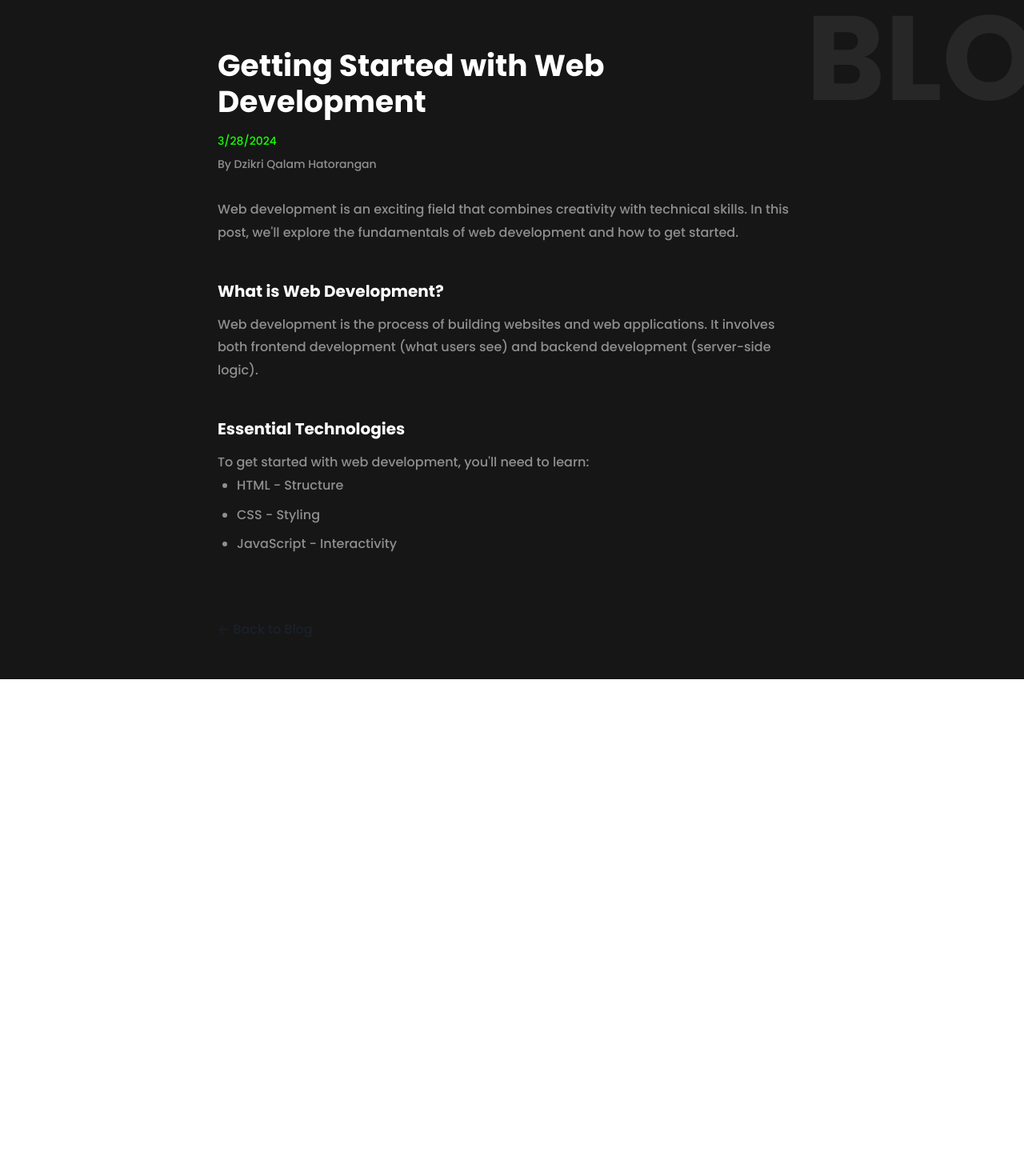
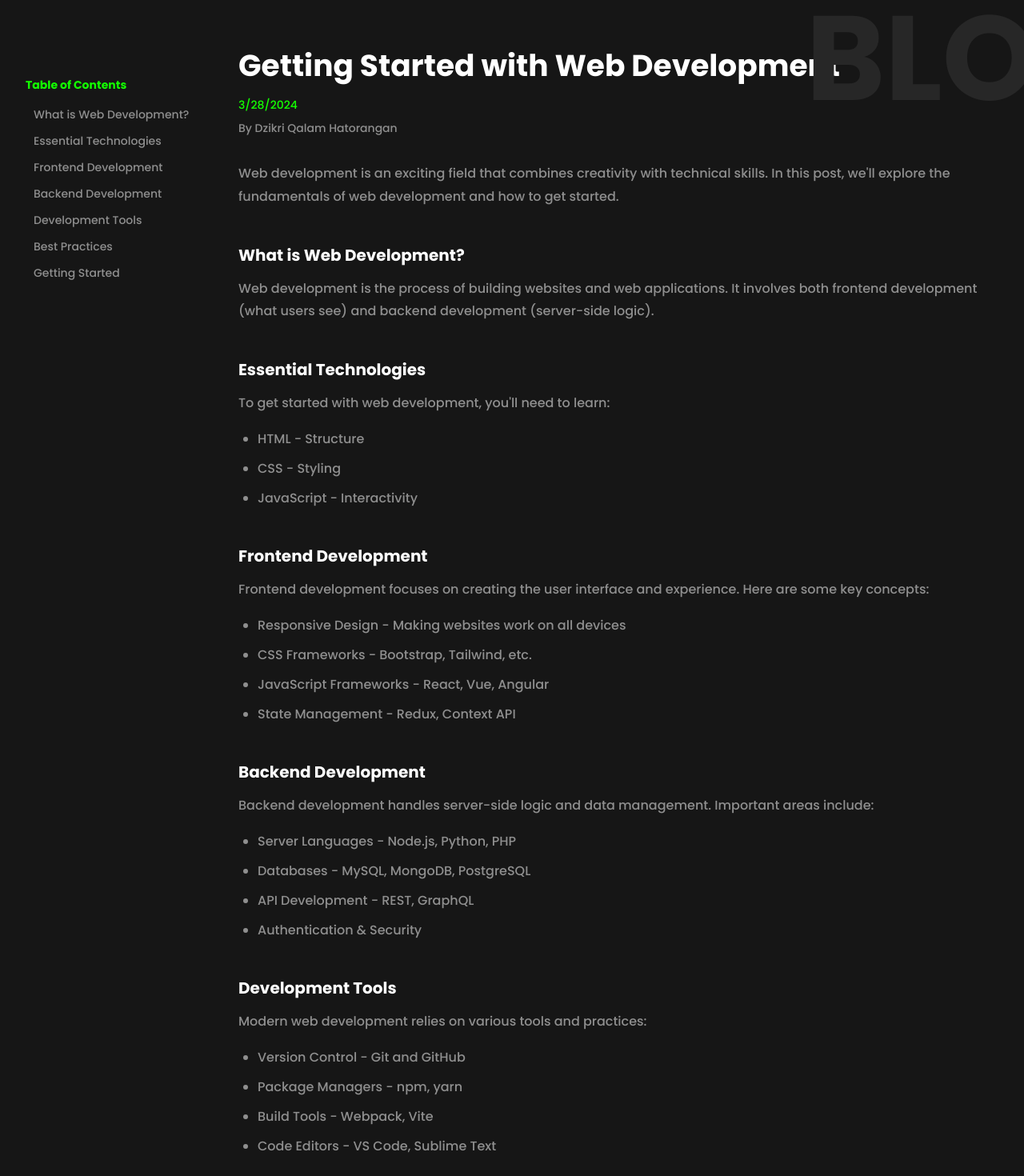
Before and after one commit to dzikriqalampacil/personal-website, a Next.js app: page /blog/1 in a window 1280 px wide. Shown: the part 40-1510 px from the top of the page at 80% size. Before the commit the page ends 889 px from the top, so only its background shows below. Built offline with nearby package versions, Linux system fonts and the light colour scheme.

Commit message:
feat: add table of contents in blog detail page

```diff
--- a/package.json
+++ b/package.json
@@ -18,6 +18,7 @@
     "next": "12.2.4",
     "react": "18.2.0",
     "react-dom": "18.2.0",
+    "react-markdown": "^10.1.0",
     "swiper": "^8.3.2",
     "yup": "^0.32.11"
   },
--- a/pages/blog/[slug].js
+++ b/pages/blog/[slug].js
@@ -1,33 +1,115 @@
-import { Box, Text, VStack, Heading, Link, Container } from "@chakra-ui/react";
+import {
+  Box,
+  Text,
+  VStack,
+  Heading,
+  Link,
+  Container,
+  HStack,
+  Flex,
+} from "@chakra-ui/react";
 import { motion } from "framer-motion";
-import React from "react";
-import NextLink from "next/link";
+import React, { useState, useEffect } from "react";
 import { useRouter } from "next/router";
+import ReactMarkdown from "react-markdown";
 
 function BlogPost() {
   const router = useRouter();
   const { slug } = router.query;
+  const [headings, setHeadings] = useState([]);
 
   // Example blog post data - you can replace this with actual data fetching
   const post = {
     title: "Getting Started with Web Development",
     content: `
-            <p>Web development is an exciting field that combines creativity with technical skills. In this post, we'll explore the fundamentals of web development and how to get started.</p>
+Web development is an exciting field that combines creativity with technical skills. In this post, we'll explore the fundamentals of web development and how to get started.
 
-            <h2>What is Web Development?</h2>
-            <p>Web development is the process of building websites and web applications. It involves both frontend development (what users see) and backend development (server-side logic).</p>
+## What is Web Development?
 
-            <h2>Essential Technologies</h2>
-            <p>To get started with web development, you'll need to learn:</p>
-            <ul>
-                <li>HTML - Structure</li>
-                <li>CSS - Styling</li>
-                <li>JavaScript - Interactivity</li>
-            </ul>
+Web development is the process of building websites and web applications. It involves both frontend development (what users see) and backend development (server-side logic).
+
+## Essential Technologies
+
+To get started with web development, you'll need to learn:
+
+- HTML - Structure
+- CSS - Styling
+- JavaScript - Interactivity
+
+## Frontend Development
+
+Frontend development focuses on creating the user interface and experience. Here are some key concepts:
+
+- Responsive Design - Making websites work on all devices
+- CSS Frameworks - Bootstrap, Tailwind, etc.
+- JavaScript Frameworks - React, Vue, Angular
+- State Management - Redux, Context API
+
+## Backend Development
+
+Backend development handles server-side logic and data management. Important areas include:
+
+- Server Languages - Node.js, Python, PHP
+- Databases - MySQL, MongoDB, PostgreSQL
+- API Development - REST, GraphQL
+- Authentication & Security
+
+## Development Tools
+
+Modern web development relies on various tools and practices:
+
+- Version Control - Git and GitHub
+- Package Managers - npm, yarn
+- Build Tools - Webpack, Vite
+- Code Editors - VS Code, Sublime Text
+
+## Best Practices
+
+Following best practices is crucial for maintaining high-quality code:
+
+- Clean Code Principles
+- Testing - Unit Tests, Integration Tests
+- Performance Optimization
+- Accessibility Standards
+- SEO Best Practices
+
+## Getting Started
+
+Here's how you can begin your web development journey:
+
+1. Learn HTML, CSS, and JavaScript basics
+2. Build simple static websites
+3. Study responsive design principles
+4. Learn a frontend framework
+5. Explore backend development
+6. Practice with real projects
     `,
     date: "2024-03-28",
     author: "Dzikri Qalam Hatorangan",
   };
+
+  useEffect(() => {
+    // Function to extract headings from content
+    const getHeadings = () => {
+      const headings = [];
+      const lines = post.content.split("\n");
+
+      lines.forEach((line) => {
+        if (line.startsWith("## ")) {
+          const text = line.replace("## ", "").trim();
+          const id = text.toLowerCase().replace(/\s+/g, "-");
+          headings.push({
+            text,
+            id,
+          });
+        }
+      });
+
+      setHeadings(headings);
+    };
+
+    getHeadings();
+  }, [post.content]);
 
   return (
     <VStack
@@ -49,7 +131,42 @@ function BlogPost() {
         BLOG
       </Text>
 
-      <Container maxW="container.md" pt="100px" pb="50px">
+      <Container maxW="container.xl" pt="100px" pb="50px">
+        <HStack spacing={8} align="start">
+          {/* Table of Contents */}
+          <Box
+            position="sticky"
+            top="120px"
+            w="250px"
+            display={{ base: "none", lg: "block" }}
+            p={4}
+          >
+            <Text color="brand.green" fontSize="sm" fontWeight="bold" mb={4}>
+              Table of Contents
+            </Text>
+            <VStack spacing={3} align="start">
+              {headings.map((heading) => (
+                <Link
+                  key={heading.id}
+                  href={`#${heading.id}`}
+                  color="#8F8F8F"
+                  fontSize="sm"
+                  pl={2}
+                  borderLeft="2px solid transparent"
+                  _hover={{
+                    color: "brand.green",
+                    borderLeftColor: "brand.green",
+                  }}
+                  transition="all 0.2s"
+                >
+                  {heading.text}
+                </Link>
+              ))}
+            </VStack>
+          </Box>
+
+          {/* Main Content */}
+          <Box flex={1}>
             <VStack spacing={8} align="stretch">
               <Box>
                 <Heading
@@ -81,6 +198,7 @@ function BlogPost() {
                       fontWeight: "bold",
                       mt: "2em",
                       mb: "0.5em",
+                      scrollMarginTop: "100px",
                     },
                     ul: {
                       pl: "1.5em",
@@ -89,18 +207,42 @@ function BlogPost() {
                     li: {
                       mb: "0.5em",
                     },
+                    ol: {
+                      pl: "1.5em",
+                      mb: "1em",
+                    },
+                    p: {
+                      mb: "1em",
+                    },
                   }}
-              dangerouslySetInnerHTML={{ __html: post.content }}
-            />
+                >
+                  <ReactMarkdown
+                    components={{
+                      h2: ({ children }) => {
+                        const id = children
+                          .toString()
+                          .toLowerCase()
+                          .replace(/\s+/g, "-");
+                        return <h2 id={id}>{children}</h2>;
+                      },
+                    }}
+                  >
+                    {post.content}
+                  </ReactMarkdown>
+                </Box>
               </Box>
 
               <Box mt={8}>
                 <Link
-              as={NextLink}
                   href="/blog"
                   color="brand.green"
                   display="inline-block"
-              _hover={{ textDecoration: "none", color: "brand.green.500" }}
+                  transition="all 0.2s"
+                  _hover={{
+                    textDecoration: "none",
+                    textShadow: "0 0 12px rgba(19, 255, 0, 0.6)",
+                    transform: "translateX(-4px)",
+                  }}
                   fontSize="md"
                   fontWeight="medium"
                 >
@@ -108,6 +250,8 @@ function BlogPost() {
                 </Link>
               </Box>
             </VStack>
+          </Box>
+        </HStack>
       </Container>
     </VStack>
   );
```
Also changed, not shown: 1 other file (tests, documents, lock files or other folders). Lines whose indentation alone changed are shown as unchanged.
